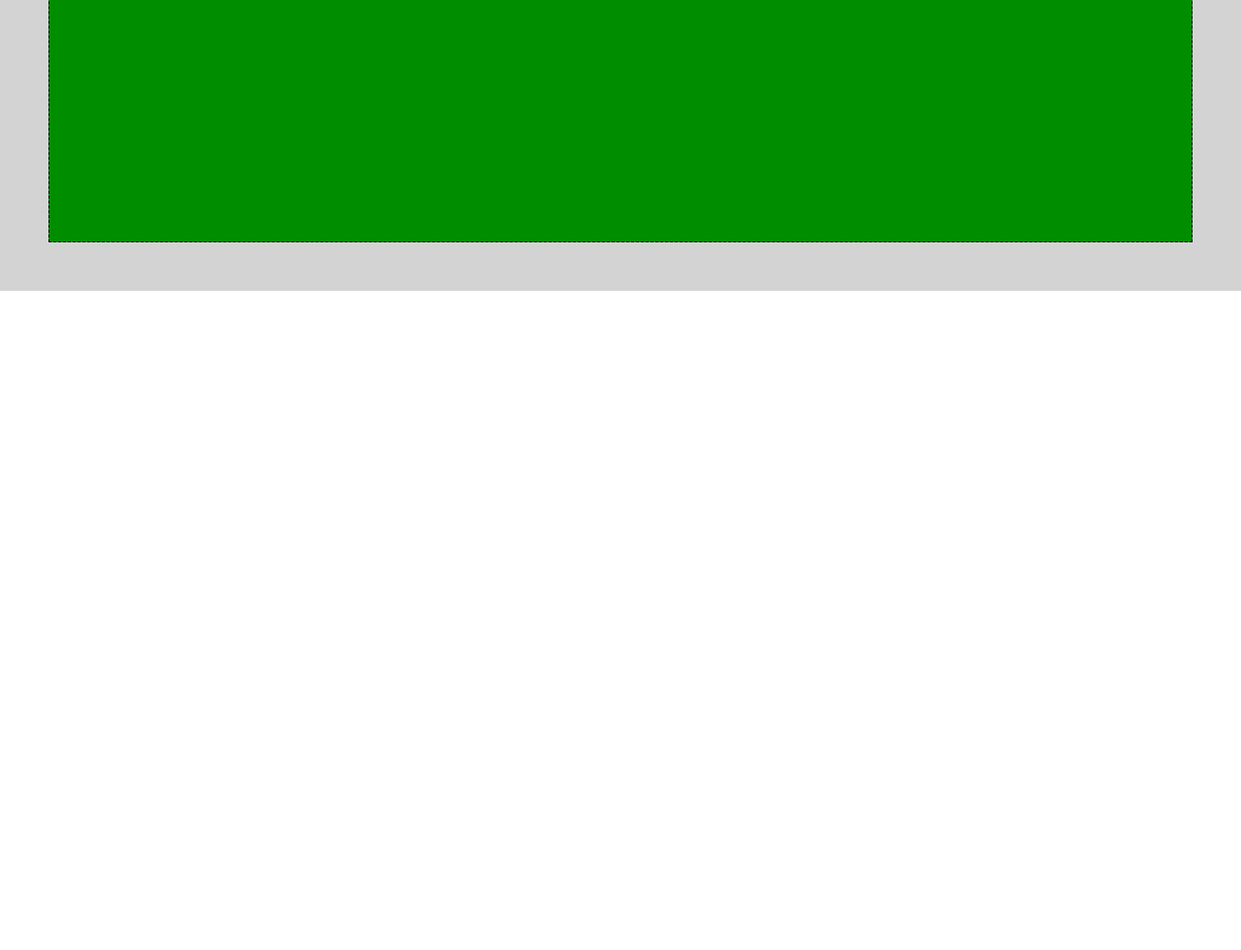
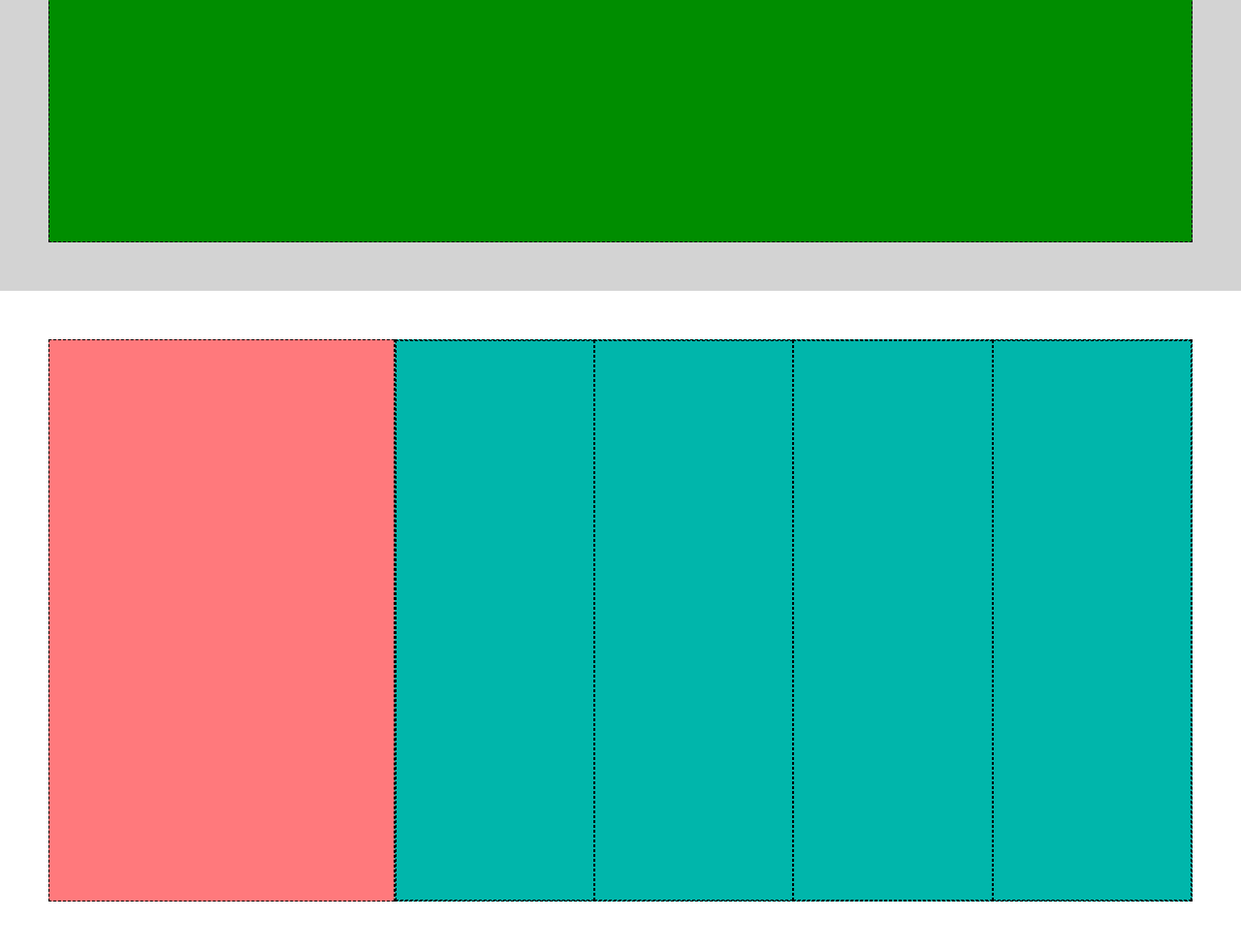
Before and after one commit to danirando/htmlcss-struttura-discord, a plain HTML site: page index.html in a window 1280 px wide. Shown: the part 3086-4066 px from the top of the page at 97% size. Before the commit the page ends 3386 px from the top, so only its background shows below. Drawn offline with Linux system fonts and the light colour scheme.

Commit message:
add five section

```diff
--- a/css/style.css
+++ b/css/style.css
@@ -23,6 +23,10 @@ body {
 }
 
 /* UTILS */
+
+.border {
+    border: 1px dashed black;
+}
 
 .debug {
     min-height: 50px;
@@ -52,7 +56,7 @@ header {
 .logo,
 .link,
 .login {
-    border: 1px dashed black;
+
     padding: 16px;
     vertical-align: middle;
     font-size: small;
@@ -127,3 +131,20 @@ header {
 .gray {
     background-color: #D3D3D3;
 }
+
+.left {
+    width: 360px;
+    height: 580px;
+    background-color: #FF797C;
+}
+
+.right {
+    width: 830px;
+    height: 580px;
+    background-color: #00B6AB;
+    display: flex;
+}
+
+.right div {
+    width: 25%;
+}
--- a/index.html
+++ b/index.html
@@ -10,9 +10,9 @@
     <div class="container">
       <header>
         <div class="header-top">
-          <div class="logo">logo</div>
-          <div class="link">link link link link</div>
-          <div class="login">login</div>
+          <div class="logo border">logo</div>
+          <div class="link border">link link link link</div>
+          <div class="login border">login</div>
         </div>
         <div class="header-bottom">
           <div class="content"></div>
@@ -34,6 +34,15 @@
         <div class="section gray">
           <div class="bigger"></div>
         </div>
+        <div class="section">
+          <div class="left border"></div>
+          <div class="right border">
+            <div class="border"></div>
+            <div class="border"></div>
+            <div class="border"></div>
+            <div class="border"></div>
+          </div>
+        </div>
       </main>
       <footer></footer>
     </div>
```
